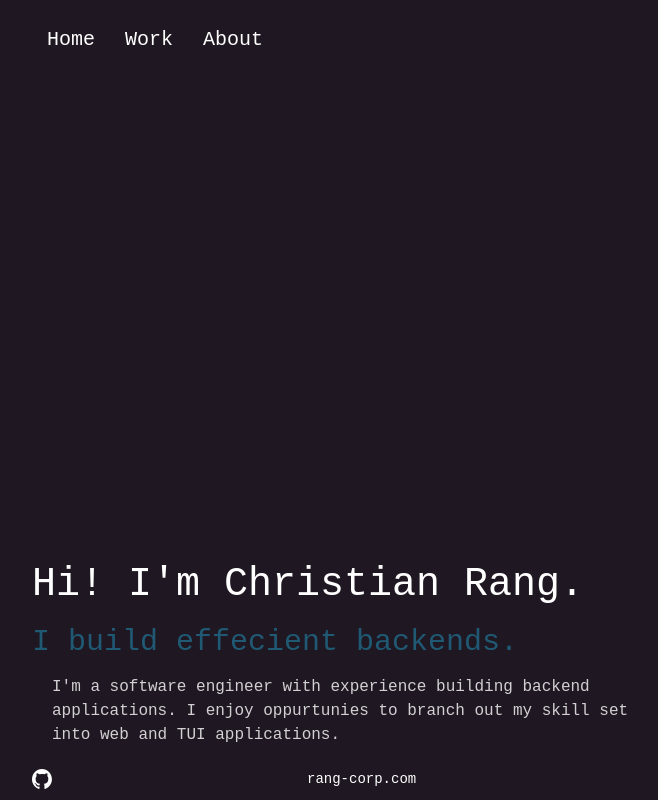
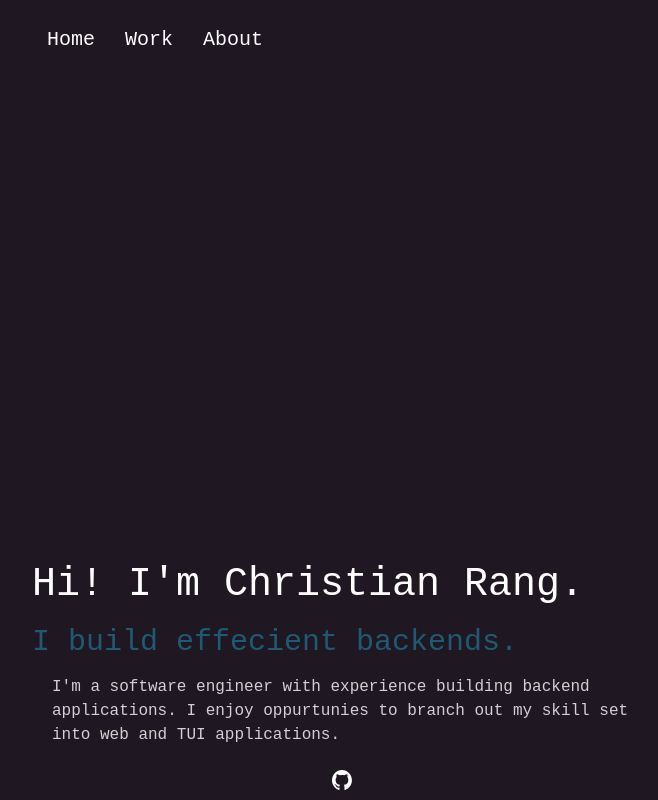
Before and after one commit to christianrang/portfolio-site, a Next.js app: page / in a window 1280 px wide. Shown: the whole page, without its empty margins (308-966 px from the left). Built offline with nearby package versions, Linux system fonts and the light colour scheme.

Commit message:
wip: centered footer, fixed things

```diff
--- a/components/layout/footer.tsx
+++ b/components/layout/footer.tsx
@@ -7,7 +7,6 @@ const Footer = () => {
     return (
         <>
             <div className={styles.footer}>
-                <div className={styles.leftfooter}>
                     <Link href="https://github.com/christianrang/portfolio-site">
                         <Image
                             src="/github-mark-white.svg"
@@ -16,10 +15,6 @@ const Footer = () => {
                             height={githubHeight}
                         />
                     </Link>
-                </div>
-                <div className={styles.rightfooter}>
-                    <Link href="https://rang-corp.com">rang-corp.com</Link>
-                </div>
             </div>
         </>
     );
--- a/components/work/index.tsx
+++ b/components/work/index.tsx
@@ -7,7 +7,7 @@ export const workInfoList: Map<string, WorkInfo> = new Map<string, WorkInfo>([
         "portfolio_site",
         {
             name: "Portfolio Site",
-            github: "https://github.com/",
+            github: "https://github.com/christianrang/portfolio-site",
             seeMoreLink: "/work/portfolio_site",
             img: "http://via.placeholder.com/1920x1080",
             body: "Tempore vel doloremque ab et quo quas vero ea. Quis maiores corrupti quia. Est aperiam id animi sit quia vero sint.Est necessitatibus sed aliquid temporibus deserunt et aliquam. Aspernatur debitis doloribus non perspiciatis qui. Recusandae adipisci minima ea magnam optio. Magni corporis quos amet dignissimos. Aut qui magnam autem deserunt sunt doloremque quis ut. Et esse ipsam mollitia dignissimos aut vel aliquam et. Velit odio natus facilis suscipit. Architecto minus sit iure est minus. Atque occaecati cumque sit. Esse a aliquam omnis labore.Quia commodi in voluptatibus autem ex explicabo sit. Sunt non blanditiis rem nemo ea quisquam et. Laudantium illum et perferendis molestias iste nihil. Veniam aut veritatis eligendi voluptate. Totam asperiores consequatur totam assumenda. Sunt aut tempore soluta. Est vel et ut tempora error. Sequi dolorum similique maxime aut pariatur voluptatem. Minus eveniet quos sint explicabo eligendi quam quia provident.",
@@ -23,7 +23,7 @@ export const workInfoList: Map<string, WorkInfo> = new Map<string, WorkInfo>([
             seeMoreLink: "/work/tictactoe",
             img: "http://via.placeholder.com/1920x1080",
             body: "Tempore vel doloremque ab et quo quas vero ea. Quis maiores corrupti quia. Est aperiam id animi sit quia vero sint.Est necessitatibus sed aliquid temporibus deserunt et aliquam. Aspernatur debitis doloribus non perspiciatis qui. Recusandae adipisci minima ea magnam optio. Magni corporis quos amet dignissimos. Aut qui magnam autem deserunt sunt doloremque quis ut. Et esse ipsam mollitia dignissimos aut vel aliquam et. Velit odio natus facilis suscipit. Architecto minus sit iure est minus. Atque occaecati cumque sit. Esse a aliquam omnis labore.Quia commodi in voluptatibus autem ex explicabo sit. Sunt non blanditiis rem nemo ea quisquam et. Laudantium illum et perferendis molestias iste nihil. Veniam aut veritatis eligendi voluptate. Totam asperiores consequatur totam assumenda. Sunt aut tempore soluta. Est vel et ut tempora error. Sequi dolorum similique maxime aut pariatur voluptatem. Minus eveniet quos sint explicabo eligendi quam quia provident.",
-            pageUrl: "https://rang-corp.com",
+            pageUrl: "https://portfolio.rang-corp.com/tictactoe",
             date: "2023-02-02",
         },
     ],
--- a/pages/work.tsx
+++ b/pages/about.tsx
@@ -1,16 +1,14 @@
-import WorkIndex from "@/components/work/index";
 import Layout from "../components/layout/layout";
 import { useEffect } from "react";
 
 export default function Work() {
     useEffect(() => {
-        document.title = "Home | Rang Corp";
+        document.title = "About | Rang Corp";
     }, []);
 
     return (
         <>
             <Layout>
-            <WorkIndex />
             </Layout>
         </>
     );
--- a/styles/Layout.module.css
+++ b/styles/Layout.module.css
@@ -25,6 +25,7 @@
     position: absolute;
     bottom: 10px;
     display: flex;
+    margin-left: 50%;
 
     @media (max-height: 700px) {
         display: none;
```
